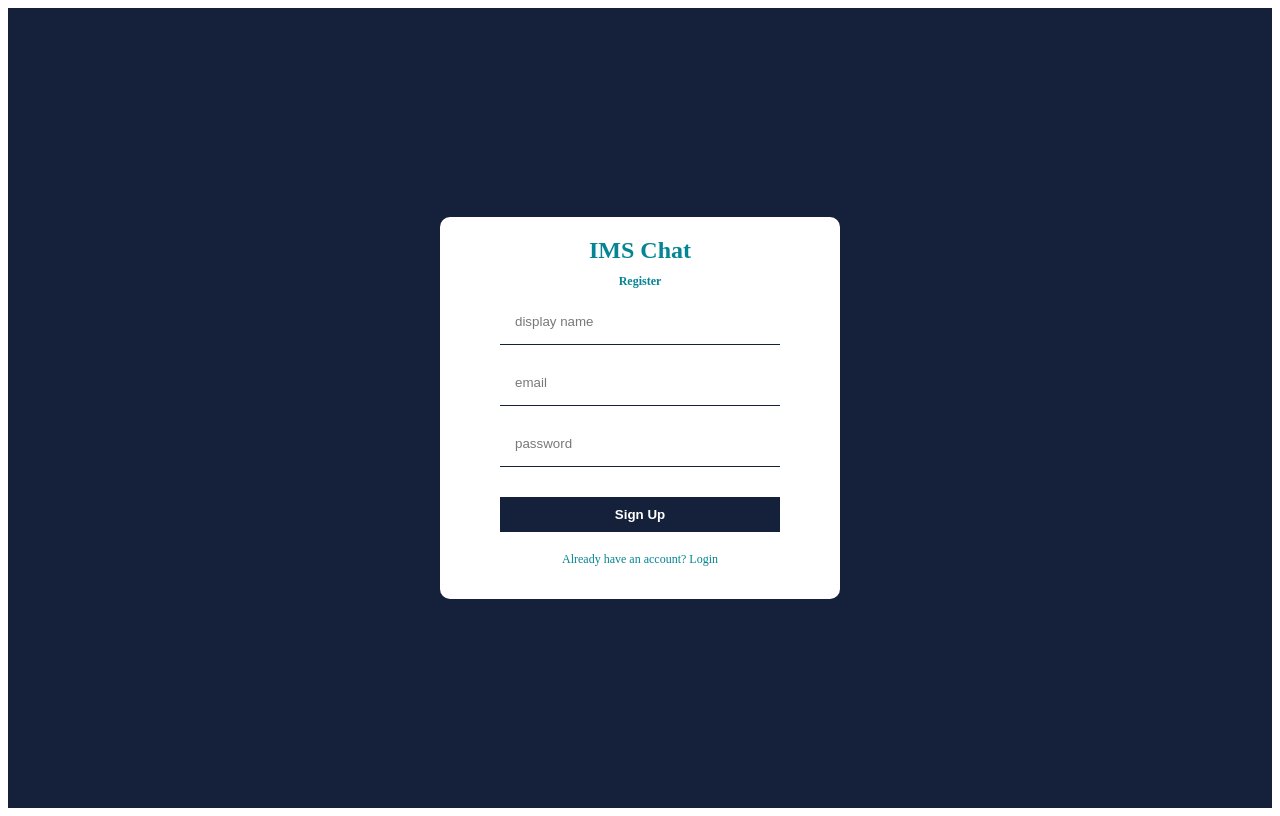
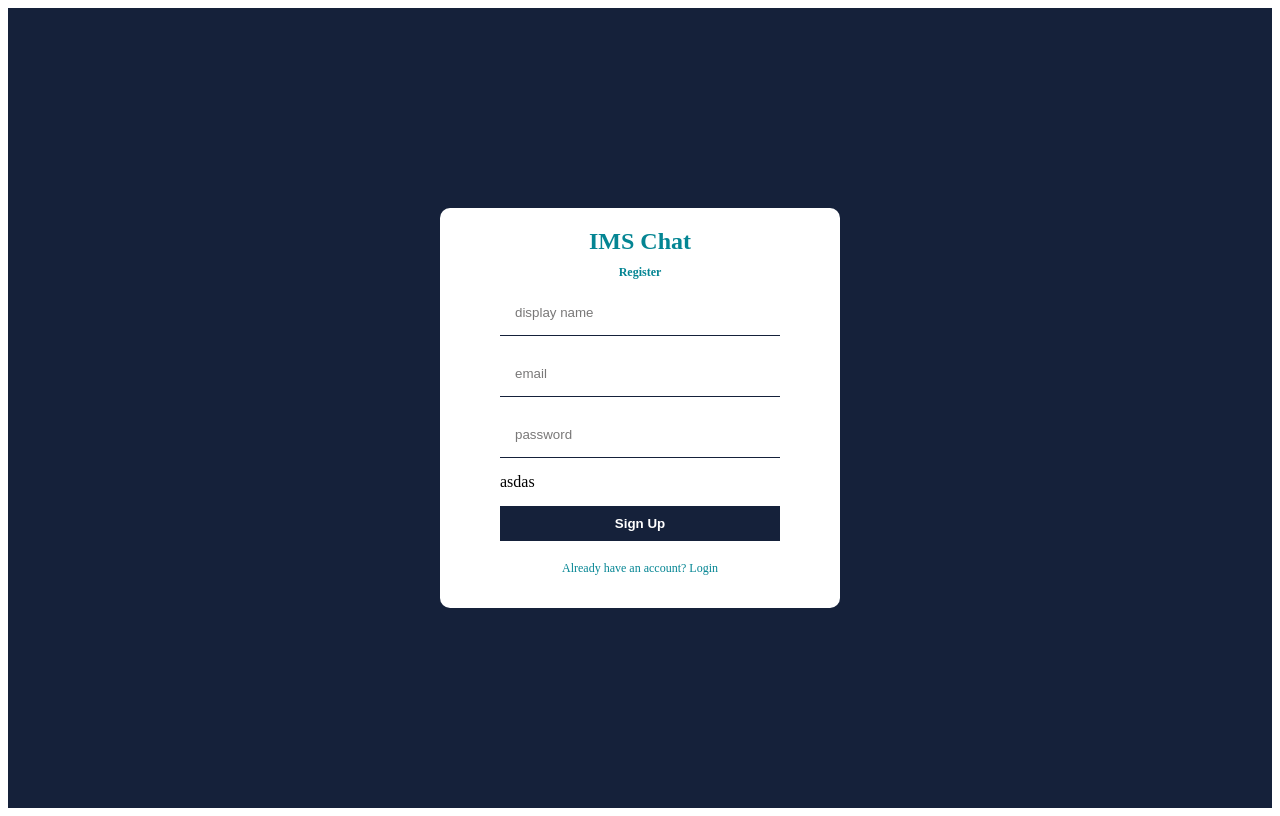
Before and after one commit to safak/youtube2022, a React (Vite) app: page / in a window 1280 px wide. Built offline with nearby package versions, Linux system fonts and the light colour scheme.

Commit message:
testingpng

```diff
--- a/src/pages/Register.jsx
+++ b/src/pages/Register.jsx
@@ -12,7 +12,7 @@ const Register = () => {
           <input type="text" placeholder="password"/>
           <input style={{display:"none"}} type="file" id="file"/>
           <label htmlFor="file">
-
+          asdas
           </label>
           <button>Sign Up</button>
         </form>
```
